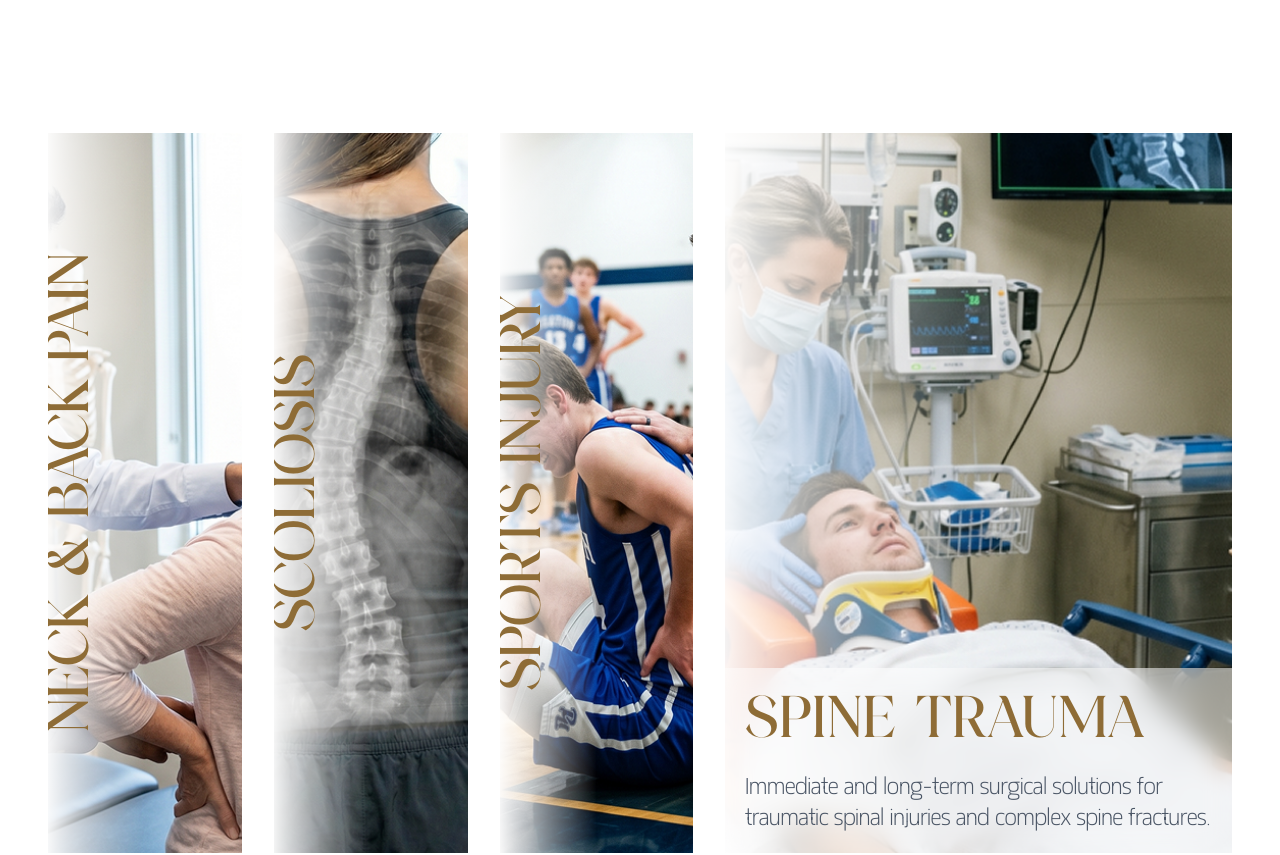
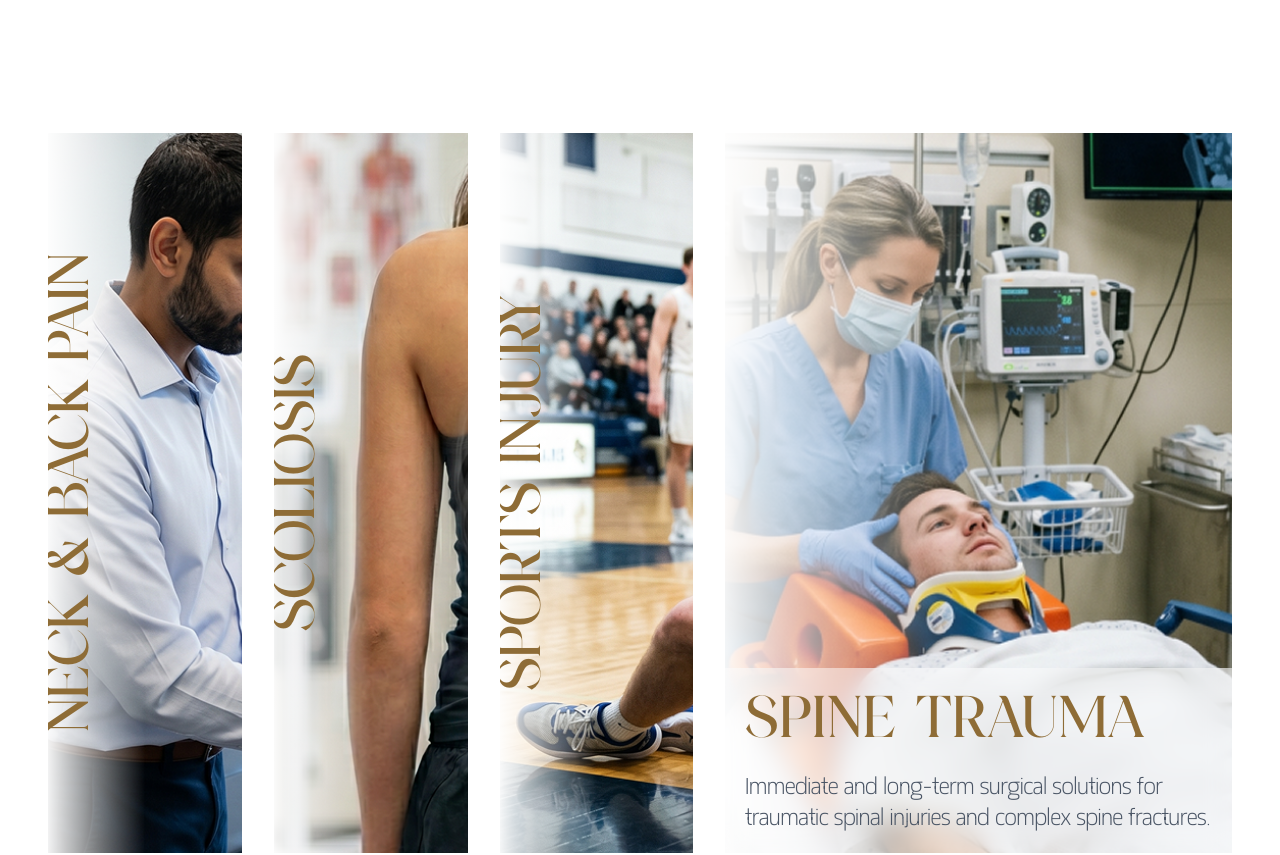
Before and after one commit to dev-pixelpopers/adeel-khaleel, a Next.js app: page / in a window 1280 px wide. Shown: the part 4340-5195 px from the top of the page. Built offline with nearby package versions, Linux system fonts and the light colour scheme.

Commit message:
Update OrthopedicCareSection.tsx

```diff
--- a/src/app/compounts/OrthopedicCareSection.tsx
+++ b/src/app/compounts/OrthopedicCareSection.tsx
@@ -74,7 +74,7 @@ export default function OrthopedicCareSection() {
                             <img
                                 src={card.image}
                                 alt={card.title}
-                                className="absolute inset-0 w-full h-full object-cover object-center"
+                                className="absolute inset-0 w-full h-full object-cover object-left"
                             />
 
                             {/* GRADIENT OVERLAY (SOFT WHITE FADE AT BOTTOM/SIDE) */}
```
